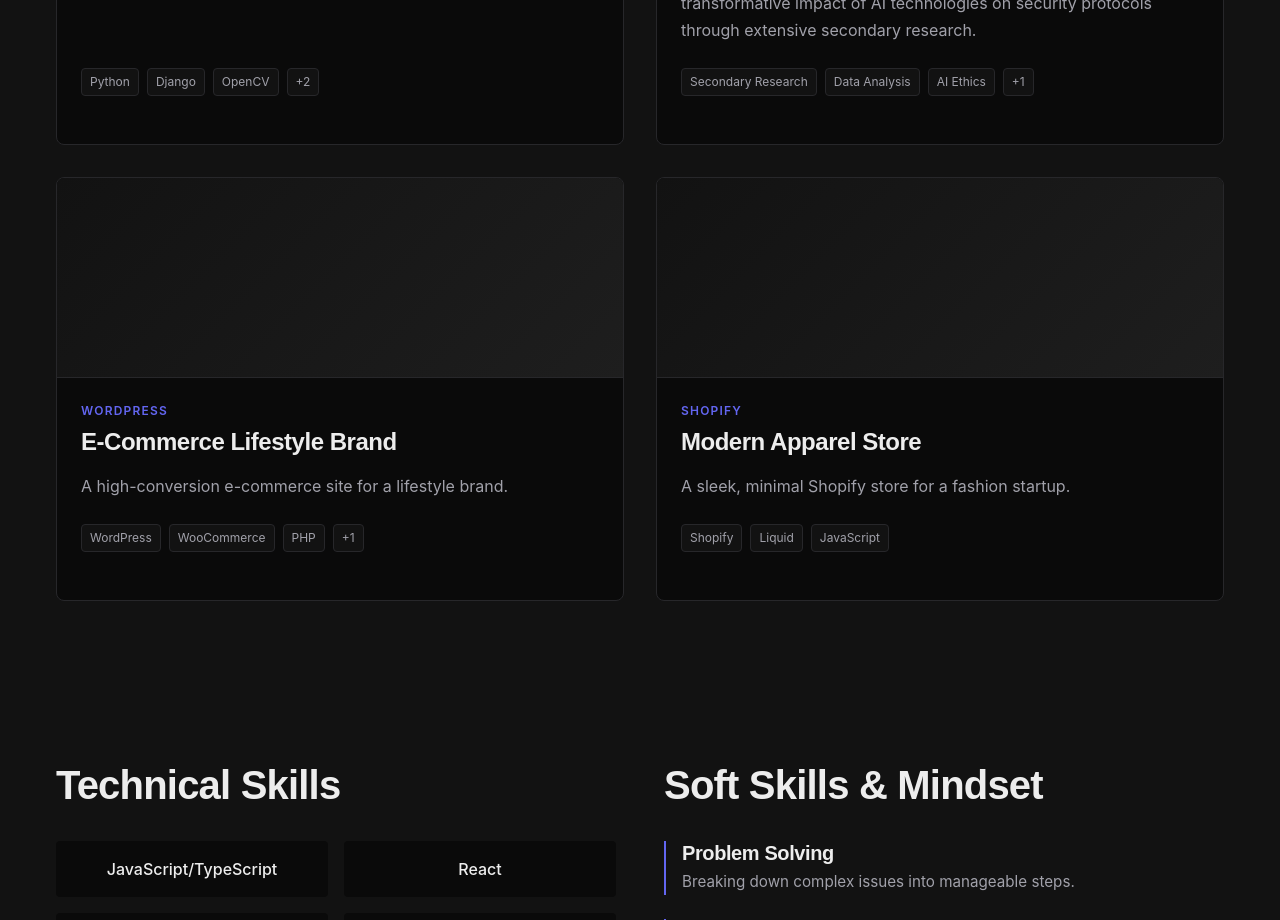
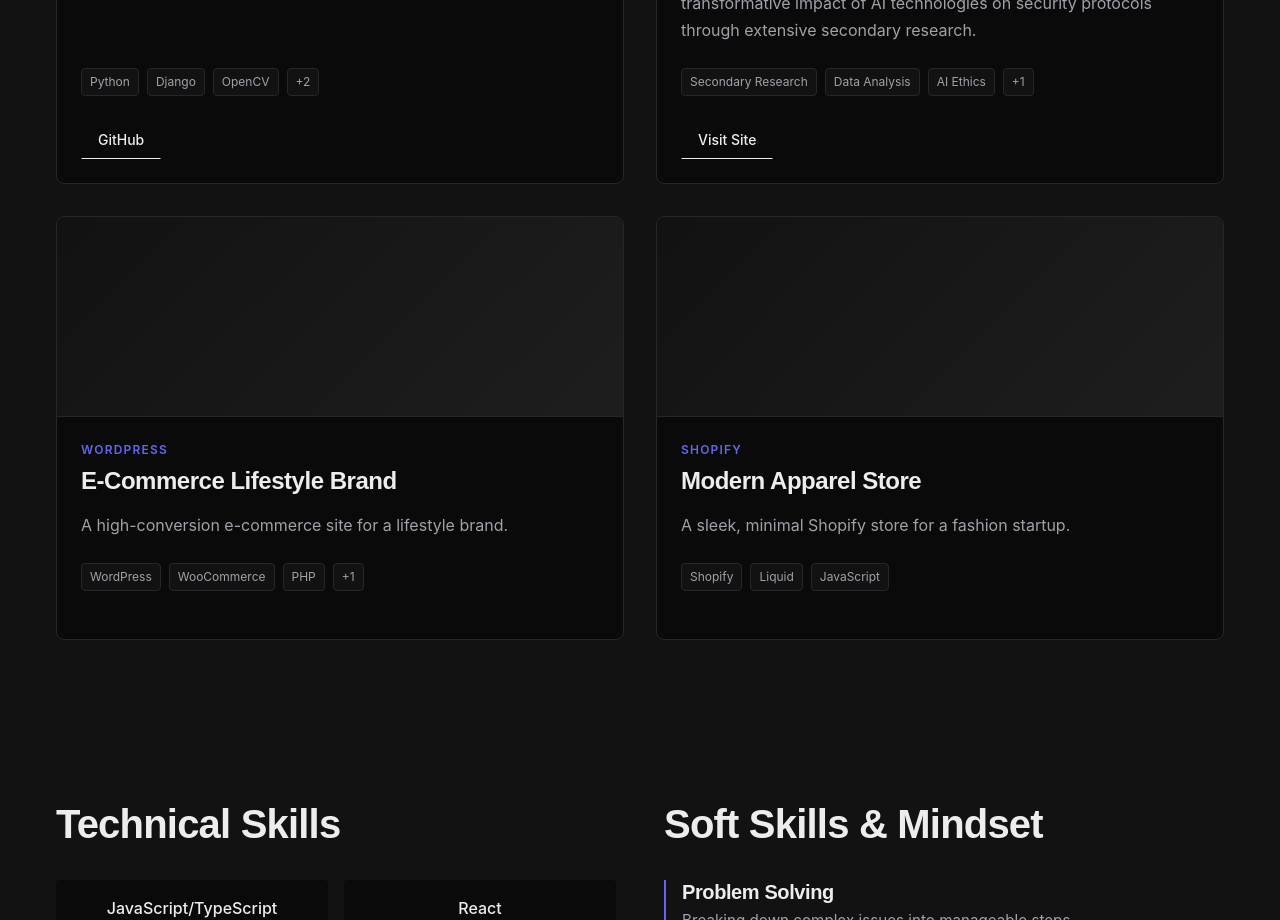
Before and after one commit to AmmarAsif-cmd/Porfolio, a React (Vite) app: page / in a window 1280 px wide. Shown: the part 2880-3800 px from the top of the page. Built offline with nearby package versions, Linux system fonts and the light colour scheme.

Commit message:
Add GitHub and ResearchGate links to research projects

```diff
--- a/src/data/portfolio.ts
+++ b/src/data/portfolio.ts
@@ -140,6 +140,7 @@ export const portfolioData = {
             ],
             techStack: ["Python", "Django", "OpenCV", "MXNet", "GluonCV"],
             image: "/illusion-of-wearing.jpg",
+            github: "https://github.com/AmmarAsif-cmd/Illusion-of-wearing",
             featured: true,
         },
         {
@@ -159,6 +160,7 @@ export const portfolioData = {
             ],
             techStack: ["Secondary Research", "Data Analysis", "AI Ethics", "Cybersecurity Protocols"],
             image: "",
+            link: "https://www.researchgate.net/publication/394524789_Examining_the_Effectiveness_of_AI-based_incident_response_strategies_in_mitigating_cyber-attacks",
             featured: true,
         },
         {
```
